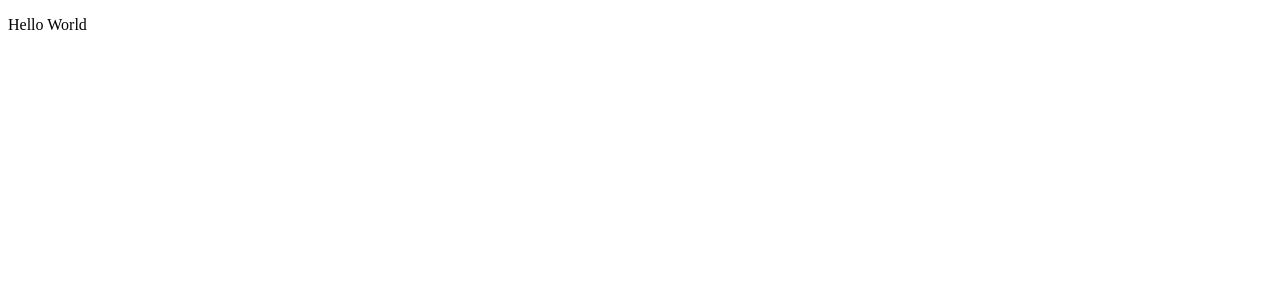
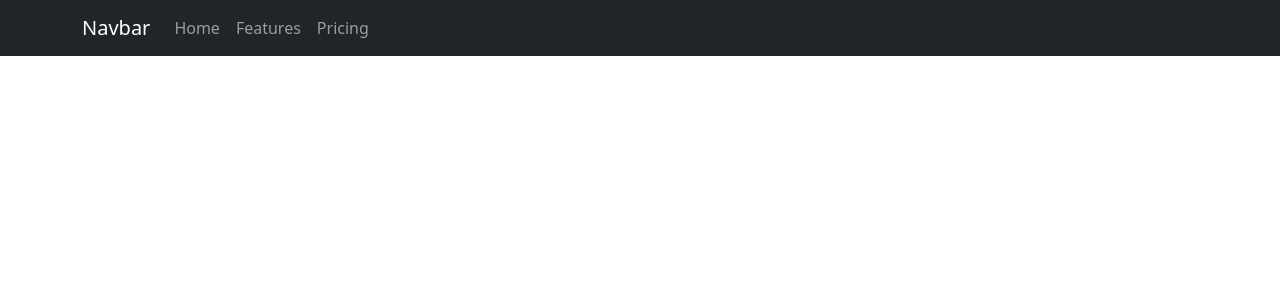
Before and after one commit to dassana002/Lost-And-Found-Application-For-An-Educational-Institute-FrontEnd, a React (Create React App) app: page / in a window 1280 px wide. Shown: the top 300 px of the page. Built offline with nearby package versions, Linux system fonts and the light colour scheme.

Commit message:
Add dark-themed Navbar component with Home, Features, and Pricing links

```diff
--- a/src/App.tsx
+++ b/src/App.tsx
@@ -1,3 +1,4 @@
+import 'bootstrap/dist/css/bootstrap.min.css';
 import NavBar from "./components/NavBar";
 
 function App() {
--- a/src/components/NavBar.tsx
+++ b/src/components/NavBar.tsx
@@ -1,7 +1,20 @@
-function NavBar(){
-    return(
+import { Container, Nav, Navbar } from "react-bootstrap";
+
+function NavBar() {
+    return (
         <div>
-            <p>Hello World</p>
+            <>
+                <Navbar bg="dark" data-bs-theme="dark">
+                    <Container>
+                        <Navbar.Brand href="#home">Navbar</Navbar.Brand>
+                        <Nav className="me-auto">
+                            <Nav.Link href="#home">Home</Nav.Link>
+                            <Nav.Link href="#features">Features</Nav.Link>
+                            <Nav.Link href="#pricing">Pricing</Nav.Link>
+                        </Nav>
+                    </Container>
+                </Navbar>
+            </>
         </div>
     );
 }
--- a/src/index.tsx
+++ b/src/index.tsx
@@ -1,3 +1,4 @@
+import 'bootstrap/dist/css/bootstrap.min.css';
 import React from 'react';
 import ReactDOM from 'react-dom/client';
 import App from './App';
```
